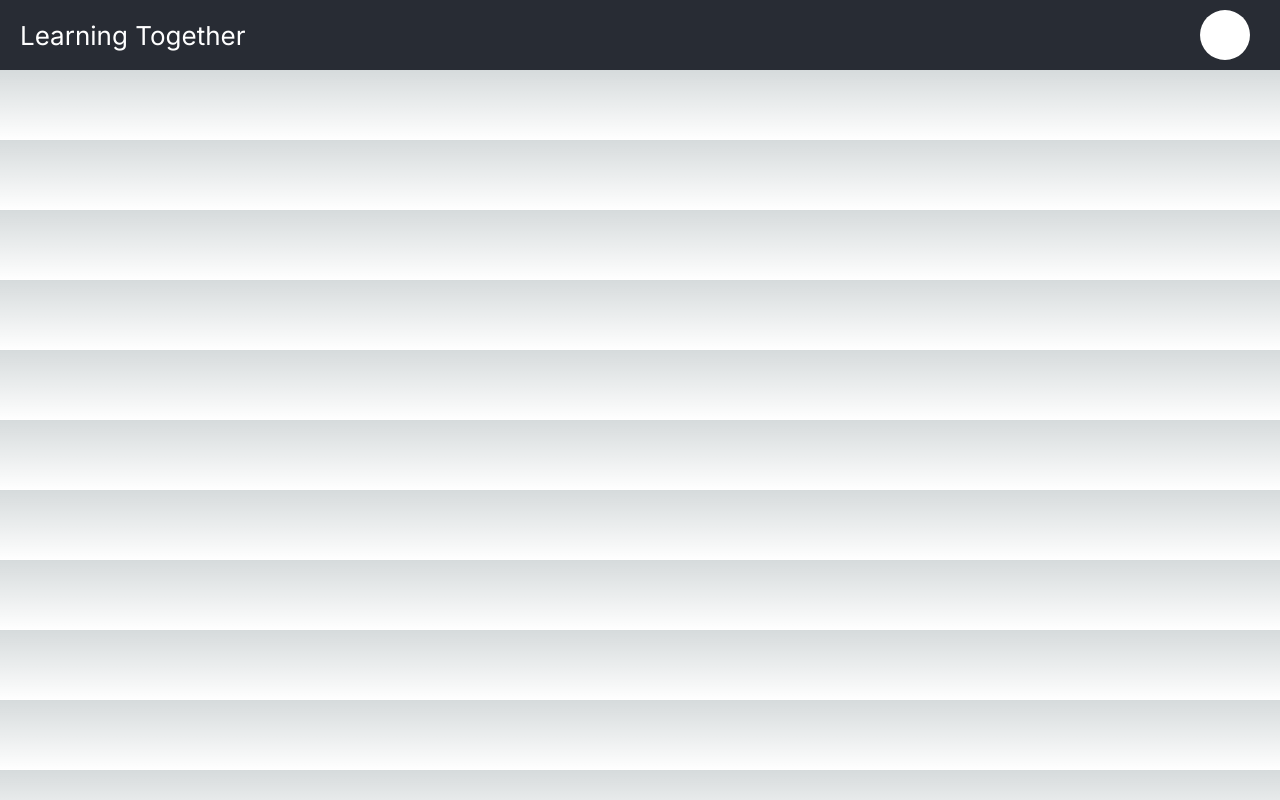
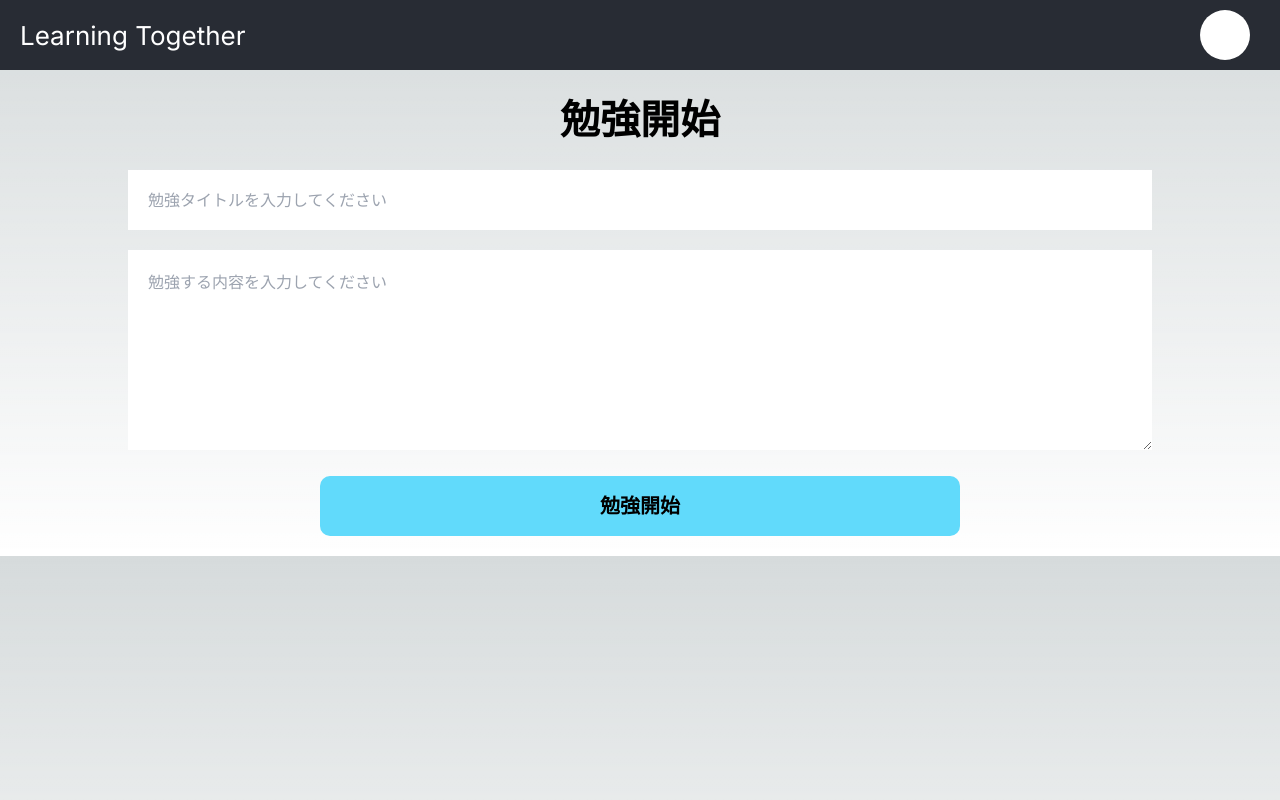
Before and after one commit to kazusoga/learning-together-frontend, a Next.js app: page /start-learn in a window 1280 px wide. Built offline with nearby package versions, Linux system fonts and the light colour scheme.

Commit message:
add: 勉強開始ページに入力欄とsubmitボタンを追加

```diff
--- a/app/start-learn/page.tsx
+++ b/app/start-learn/page.tsx
@@ -1 +1,27 @@
-export default function startLearn() {}
+"use client";
+
+import styles from "./styles.module.css";
+import { useState } from "react";
+
+export default function startLearn() {
+  const [title, setTitle] = useState("");
+  return (
+    <div className="text-center">
+      <h1 className={styles.pageTitle}>勉強開始</h1>
+      <input
+        className={styles.titleInput}
+        placeholder={"勉強タイトルを入力してください"}
+        type={"text"}
+        value={title}
+        onChange={(e) => setTitle(e.target.value)}
+      />
+      <textarea
+        className={styles.detailTextArea}
+        name=""
+        id=""
+        placeholder="勉強する内容を入力してください"
+      ></textarea>
+      <button className={styles.submitButton}>勉強開始</button>
+    </div>
+  );
+}
--- /dev/null
+++ b/app/start-learn/styles.module.css
@@ -0,0 +1,29 @@
+.pageTitle {
+  font-weight: bold;
+  font-size: 40px;
+  margin-top: 20px;
+  margin-bottom: 20px;
+}
+.titleInput {
+  width: 80%;
+  height: 60px;
+  padding: 20px;
+  margin-bottom: 20px;
+}
+.detailTextArea {
+  width: 80%;
+  height: 200px;
+  padding: 20px;
+  margin-bottom: 20px;
+}
+.submitButton {
+  width: 50%;
+  height: 60px;
+  background-color: #61dafb;
+  border: none;
+  border-radius: 10px;
+  font-size: 20px;
+  font-weight: bold;
+  cursor: pointer;
+  margin-bottom: 20px;
+}
```
